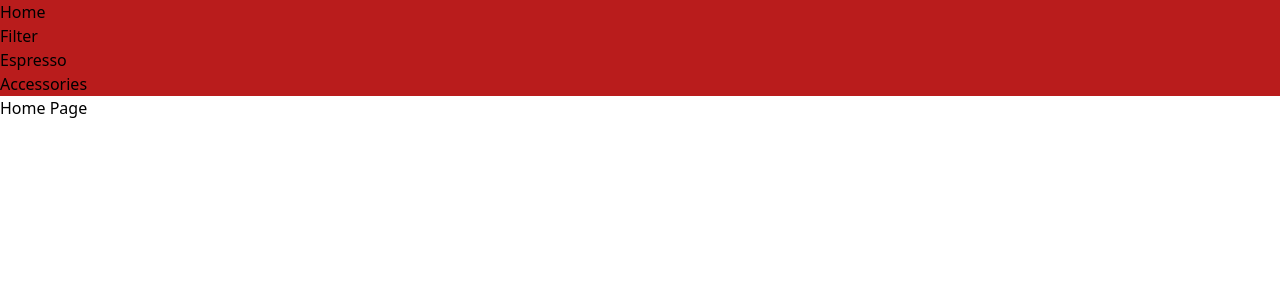
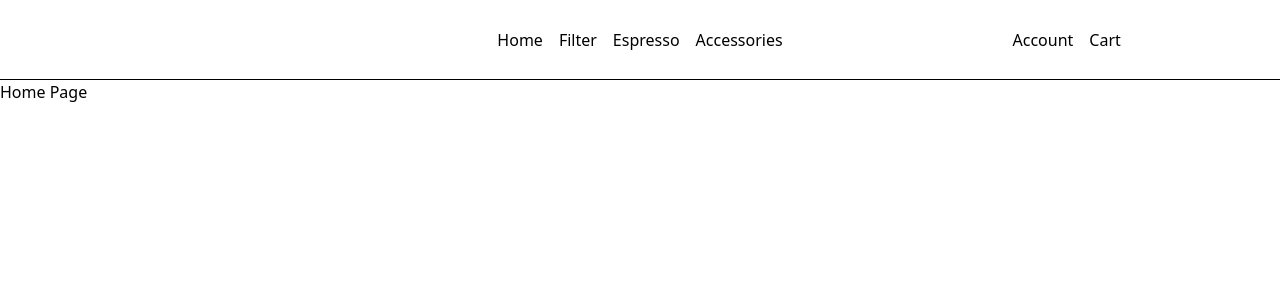
Before and after one commit to thepierrre/ecommerce-shop-nextjs, a Next.js app: page /shop in a window 1280 px wide. Shown: the top 300 px of the page. Built offline with nearby package versions, Linux system fonts and the light colour scheme.

Commit message:
Implement a basic navigation bar

```diff
--- a/app/ui/shop/nav-links.tsx
+++ b/app/ui/shop/nav-links.tsx
@@ -3,17 +3,17 @@
 import Link from "next/link";
 
 const links = [
-  { name: "Home", href: "/" },
-  { name: "Filter", href: "/filter " },
-  { name: "Espresso", href: "/epresso" },
-  { name: "Accessories", href: "/accessories " },
+  { name: "Home", href: "/shop" },
+  { name: "Filter", href: "/shop/filter " },
+  { name: "Espresso", href: "/shop/espresso" },
+  { name: "Accessories", href: "/shop/accessories " },
 ];
 
 export default function NavLinks() {
   return (
     <>
       {links.map((link) => (
-        <Link key={link.name} href={link.href} className="w-4">
+        <Link key={link.name} href={link.href}>
           <p>{link.name}</p>
         </Link>
       ))}
--- a/app/ui/shop/navbar.tsx
+++ b/app/ui/shop/navbar.tsx
@@ -2,10 +2,15 @@ import NavLinks from "@/app/ui/shop/nav-links";
 
 export default function NavBar() {
   return (
-    <div className="bg-red-700">
-      <NavLinks />
-      {/*<button>Account</button>*/}
-      {/*<button>Cart</button>*/}
+    <div className="grid grid-cols-3 border-b border-b-black h-20">
+      <div></div>
+      <div className=" flex justify-center items-center gap-4">
+        <NavLinks />
+      </div>
+      <div className=" flex justify-center items-center gap-4">
+        <button>Account</button>
+        <button>Cart</button>
+      </div>
     </div>
   );
 }
```
